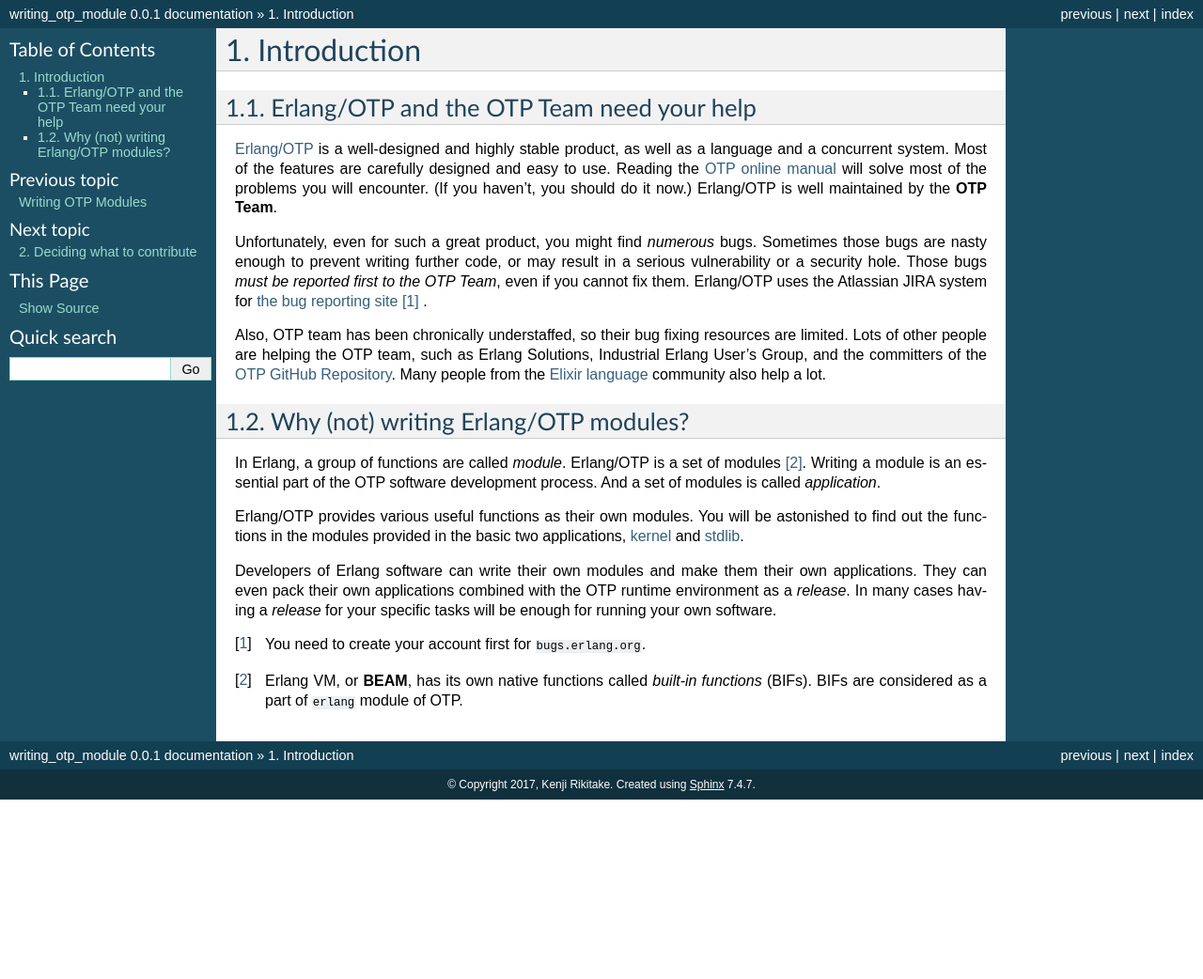
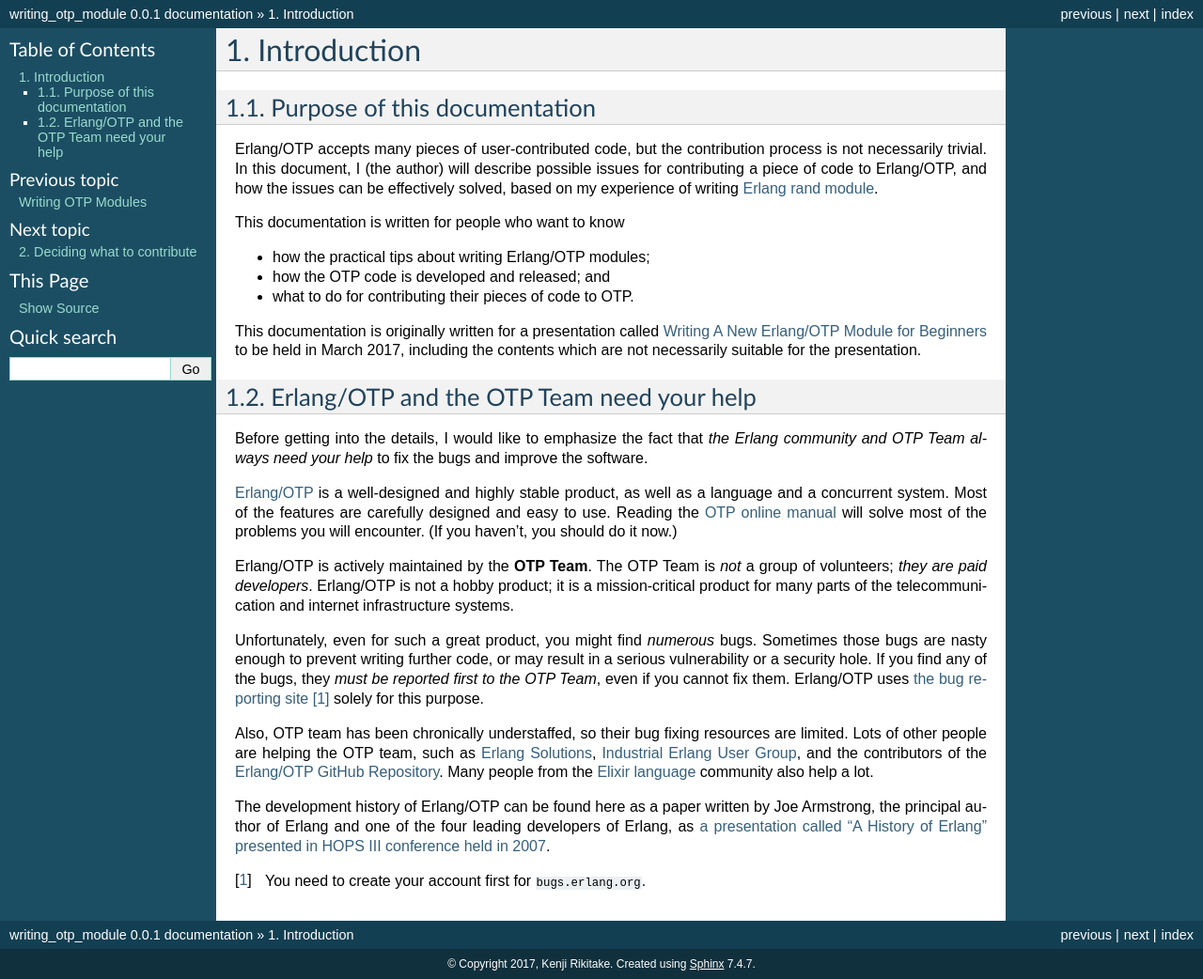
Before and after one commit to jj1bdx/writing-otp-modules, a Sphinx documentation site: the page built from draft/source/intro.rst, in a window 1280 px wide. Shown: the whole page at 94% size. Built offline with Sphinx 7.4.7, drawn with Linux system fonts in a browser that asks for light colours; before the commit the page ends 900 px from its top, so only the background shows below that.

Commit message:
Writing doc, more to go...

```diff
--- a/draft/source/intro.rst
+++ b/draft/source/intro.rst
@@ -1,57 +1,68 @@
 Introduction
 ============
 
+Purpose of this documentation
+-----------------------------
+
+Erlang/OTP accepts many pieces of user-contributed code, but the
+contribution process is not necessarily trivial. In this document, I
+(the author) will describe possible issues for contributing a piece of
+code to Erlang/OTP, and how the issues can be effectively solved, based
+on my experience of writing `Erlang rand module
+<http://erlang.org/doc/man/rand.html>`_.
+
+This documentation is written for people who want to know
+
+* how the practical tips about writing Erlang/OTP modules;
+* how the OTP code is developed and released; and
+* what to do for contributing their pieces of code to OTP.
+
+This documentation is originally written for a presentation called
+`Writing A New Erlang/OTP Module for Beginners
+<http://www.erlang-factory.com/sfbay2017/kenji-rikitake.html>`_ to be
+held in March 2017, including the contents which are not necessarily
+suitable for the presentation.
+
 Erlang/OTP and the OTP Team need your help
 ------------------------------------------
+
+Before getting into the details, I would like to emphasize the fact that
+*the Erlang community and OTP Team always need your help* to fix the bugs
+and improve the software.
 
 `Erlang/OTP <http://www.erlang.org/>`_ is a well-designed and highly
 stable product, as well as a language and a concurrent system. Most of
 the features are carefully designed and easy to use. Reading the `OTP
 online manual <http://www.erlang.org/doc/>`_ will solve most of the
 problems you will encounter. (If you haven't, you should do it now.)
-Erlang/OTP is well maintained by the **OTP Team**.
+
+Erlang/OTP is actively maintained by the **OTP Team**. The OTP Team is
+*not* a group of volunteers; *they are paid developers*. Erlang/OTP is
+not a hobby product; it is a mission-critical product for many parts of
+the telecommunication and internet infrastructure systems.
 
 Unfortunately, even for such a great product, you might find *numerous*
 bugs. Sometimes those bugs are nasty enough to prevent writing further
-code, or may result in a serious vulnerability or a security hole.
-Those bugs *must be reported first to the OTP Team*, even if you cannot
-fix them. Erlang/OTP uses the Atlassian JIRA system for `the bug
-reporting site <https://bugs.erlang.org/>`_ [#intro1]_ .
+code, or may result in a serious vulnerability or a security hole. If
+you find any of the bugs, they *must be reported first to the OTP Team*,
+even if you cannot fix them. Erlang/OTP uses `the bug reporting site
+<https://bugs.erlang.org/>`_ [#intro1]_ solely for this purpose.
 
 Also, OTP team has been chronically understaffed, so their bug fixing
 resources are limited. Lots of other people are helping the OTP team,
-such as Erlang Solutions, Industrial Erlang User's Group, and the
-committers of the `OTP GitHub Repository
+such as `Erlang Solutions <https://www.erlang-solutions.com/>`_,
+`Industrial Erlang User Group
+<http://erlangcentral.org/industrial-erlang-user-group/>`_, and the
+contributors of the `Erlang/OTP GitHub Repository
 <https://github.com/erlang/otp/>`_. Many people from the `Elixir
 language <http://elixir-lang.org/>`_ community also help a lot.
 
-Why (not) writing Erlang/OTP modules?
--------------------------------------
-
-In Erlang, a group of functions are called *module*. Erlang/OTP is a set
-of modules [#intro2]_. Writing a module is an essential part of the OTP
-software development process. And a set of modules is called *application*.
-
-Erlang/OTP provides various useful functions as their own modules. You
-will be astonished to find out the functions in the modules provided in
-the basic two applications, `kernel
-<http://erlang.org/doc/apps/kernel/index.html>`_ and `stdlib
-<http://erlang.org/doc/apps/stdlib/index.html>`_.
-
-Developers of Erlang software can write their own modules and make them
-their own applications. They can even pack their own applications
-combined with the OTP runtime environment as a *release*. In many cases
-having a *release* for your specific tasks will be enough for running
-your own software.
-
-
-
-
-
-
+The development history of Erlang/OTP can be found here as a paper
+written by Joe Armstrong, the principal author of Erlang and one of the
+four leading developers of Erlang, as `a presentation called "A History
+of Erlang" presented in HOPS III conference held in 2007
+<https://doi.org/10.1145/1238844.1238850>`_.
 
 .. rubric: Footnotes
 
 .. [#intro1] You need to create your account first for ``bugs.erlang.org``.
-
-.. [#intro2] Erlang VM, or **BEAM**, has its own native functions called *built-in functions* (BIFs). BIFs are considered as a part of ``erlang`` module of OTP.
```
Also changed, not shown: draft/source/what-to-contribute.rst (+61 -0 lines).
